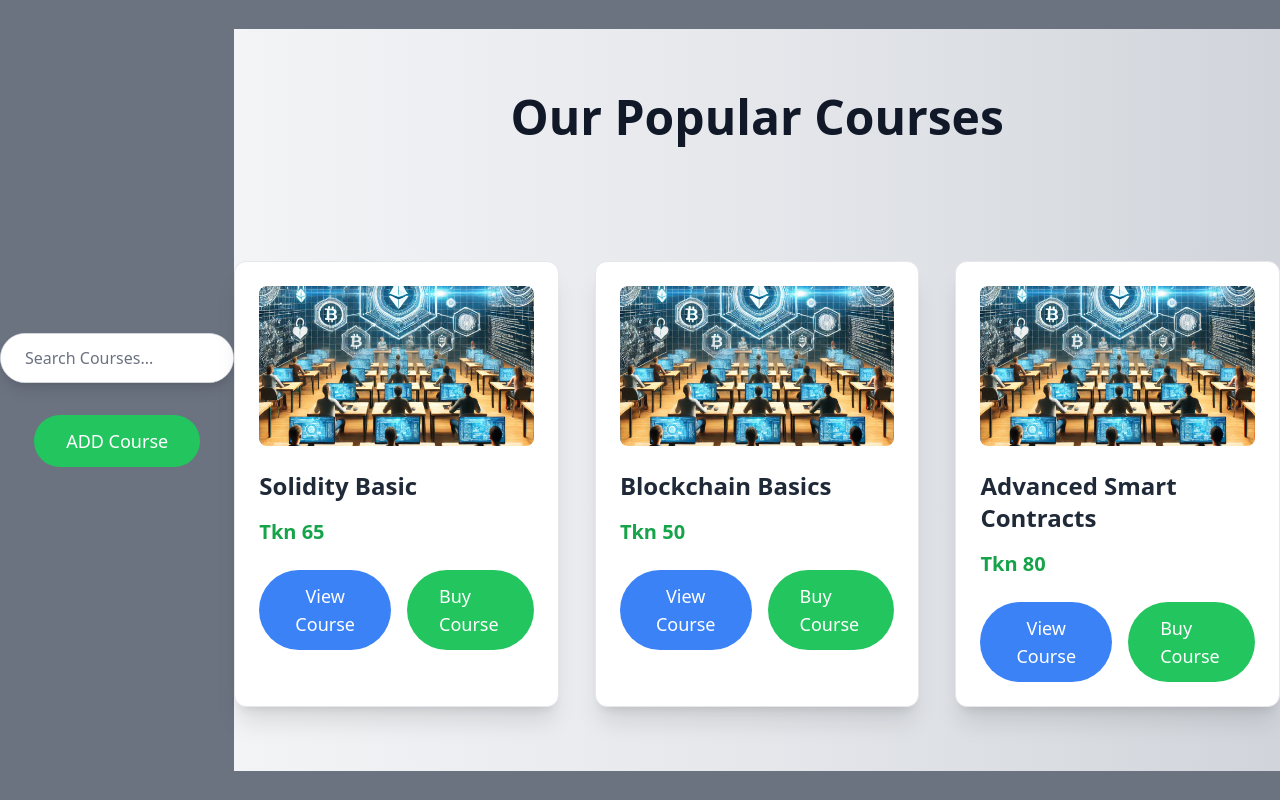
After one commit to brlamit/D-Academe, a PHP site: page /Admin/courses.php in a window 1280 px wide. The commit adds this page. Run offline with PHP 8.4, Linux system fonts and the light colour scheme; some libraries are stand-ins or nearby versions.

Commit message:
make able to add course to admin

```diff
--- a/D-Academe/Admin/Header.php
+++ b/D-Academe/Admin/Header.php
@@ -42,7 +42,7 @@ if (isset($_SESSION['email'], $_SESSION['name'], $_SESSION['profile_picture']))
         <ul class="flex gap-8">
             <li><a href="?page=home" class="text-lg font-medium hover:text-blue-300 transition-colors duration-200">Home</a></li>
             <li><a href="?page=live-class" class="text-lg font-medium hover:text-blue-300 transition-colors duration-200">Live Class</a></li>
-            <li><a href="./CourseUpload/my-courses.php" class="text-lg font-medium hover:text-blue-300 transition-colors duration-200">My Courses</a></li>
+            <li><a href="?page=courses" class="text-lg font-medium hover:text-blue-300 transition-colors duration-200">My Courses</a></li>
             <li><a href="?page=about" class="text-lg font-medium hover:text-blue-300 transition-colors duration-200">About</a></li>
             <li><a href="?page=help" class="text-lg font-medium hover:text-blue-300 transition-colors duration-200">Help</a></li>
         </ul>
--- /dev/null
+++ b/D-Academe/Admin/courses.php
@@ -0,0 +1,332 @@
+<!DOCTYPE html>
+<html lang="en">
+<head>
+    <meta charset="UTF-8">
+    <meta name="viewport" content="width=device-width, initial-scale=1.0">
+    <title>Buy Tokens</title>
+    <link href="https://cdn.jsdelivr.net/npm/tailwindcss@2.2.19/dist/tailwind.min.css" rel="stylesheet">
+    <script src="https://cdn.tailwindcss.com"></script>
+    <script src="https://cdn.jsdelivr.net/npm/web3/dist/web3.min.js"></script>
+    <style>
+        body {
+            margin-top: 100px;
+        }
+        header {
+            background: rgba(0, 0, 0, 0.8);
+            backdrop-filter: blur(10px);
+            transition: background-color 0.3s ease;
+            z-index: 50;
+        }
+        .container {
+            margin-top: 120px;
+        }
+    </style>
+    <style>
+        .cart-button {
+            position: absolute;
+            top: 10px;
+            right: 10px;
+            background-color: #1d4ed8; /* Tailwind blue-600 */
+            color: white;
+            padding: 8px 16px;
+            border-radius: 50%;
+            font-size: 1.25rem;
+            transition: transform 0.3s ease-in-out;
+        }
+        .cart-button:hover {
+            transform: scale(1.1);
+            background-color: #2563eb; /* Tailwind blue-700 */
+        }
+    </style>
+
+</head>
+<body class="bg-gray-500 text-white flex items-center justify-center min-h-screen">
+<section class="max-w-full mx-auto py-[24px] sm:py-14 overflow-x-clip left-6 right-6 ">
+                <div class=" text-white py-[12px] sm:py-6 left-6 right-6">
+                    <!-- <-- Search Bar -->
+            <div class="w-full max-w-lg relative mx-auto mb-8">
+                <div class="flex items-center border border-gray-300 rounded-full bg-white shadow-lg focus-within:ring-2 focus-within:ring-green-600">
+                    <input
+                        type="text"
+                        placeholder="Search Courses..."
+                        id="searchInput"
+                        class="w-full py-3 px-6 rounded-full text-gray-900 placeholder-gray-500 bg-white focus:outline-none"
+                        data-aos="fade-up"
+                        data-aos-delay="100"
+                    />
+                    <!-- <button
+                        class="absolute right-4 top-1 transform -translate-y-2 bg-transparent text-center text-black hover:text-green-600 focus:outline-none py-4"
+                        data-aos="fade-up"
+                        data-aos-delay="100"
+                    >
+                        <i class="fas fa-search"></i>
+                    </button> -->
+                </div>
+
+                <!-- Suggested Search Results -->
+                <div id="suggestions" class="absolute  mt-2 bg-white mb-8 mx-auto w-full text-left shadow-lg rounded-md z-10 hidden">
+                    <!-- Suggestions will be populated here -->
+                </div>
+            </div>
+            <div class="mt-6 flex gap-4 justify-center">
+                <!-- Button to add course goes here -->
+            <button
+                onclick="openAddCoursePopup()"
+                class="bg-green-500 hover:bg-green-600 text-white py-3 px-8 rounded-full text-lg transition duration-300 ease-in-out">
+                ADD Course
+            </button>
+        </div>
+            </section>
+            <div id="add-course-modal" class="fixed inset-0 bg-black bg-opacity-50 hidden flex justify-center items-center z-50">
+    <div class="bg-blue w-11/12 sm:w-3/4 lg:w-1/2 p-6 rounded-lg shadow-xl relative">
+
+        <!-- Close Button -->
+        <button
+            onclick="closeAddCoursePopup()"
+            class="absolute top-4 right-4 bg-red-500 hover:bg-red-600 text-white py-1 px-3 rounded-full text-sm">
+            ✕
+        </button>
+
+        <!-- Iframe -->
+        <iframe
+            src="addcourse.php"
+            class="w-full h-[500px] border rounded-lg shadow-sm"></iframe>
+
+        <!-- Close Button Below (optional) -->
+        <div class="mt-4 text-center">
+            <button
+                onclick="closeAddCoursePopup()"
+                class="bg-red-500 hover:bg-red-600 text-white py-2 px-6 rounded-full text-lg">
+                Close
+            </button>
+        </div>
+    </div>
+</div>
+
+<script>
+    function openAddCoursePopup() {
+        document.getElementById('add-course-modal').classList.remove('hidden');
+    }
+
+    function closeAddCoursePopup() {
+        document.getElementById('add-course-modal').classList.add('hidden');
+    }
+</script>
+
+
+
+
+     <!-- Popular Courses Section -->
+        <section class="py-16 text-centre bg-gradient-to-r from-gray-100 via-gray-200 to-gray-300" id="courses">
+            <h2 class="text-5xl text-center font-semibold text-gray-900 mx-auto">
+                Our Popular Courses
+            </h2>
+      <div class="container mx-auto">
+        <!-- Grid Layout with Responsive Design -->
+        <div class="grid grid-cols-1 sm:grid-cols-2 lg:grid-cols-3 xl:grid-cols-3 gap-9 justify-center">
+            <!-- Course Card 1 -->
+            <div class="course-card bg-white rounded-xl shadow-xl hover:shadow-lg transition-all duration-300 transform hover:scale-105 p-6 border border-gray-200 hover:border-green-400 relative" data-tags="solidity,basic,blockchain">
+            <img src="assets/img.webp" alt="Course Image" class="w-full h-40 object-cover rounded-lg mb-6 transition-transform duration-300 hover:scale-105">
+
+                <h3 class="text-2xl font-semibold text-gray-800 hover:text-green-500 transition-colors duration-300">Solidity Basic</h3>
+                <p class="text-xl font-bold text-green-600 mt-4">Tkn 65</p>
+                <!-- Buttons Section -->
+                <div class="mt-6 flex gap-4 justify-center">
+                    <button onclick="openModal('modal-1')" class="bg-blue-500 hover:bg-blue-600 text-white py-3 px-8 rounded-full text-lg transition duration-300 ease-in-out">View Course</button>
+                    <a href="index.php?page=solidity-basic" class="bg-green-500 hover:bg-green-600 text-white py-3 px-8 rounded-full text-lg transition duration-300 ease-in-out">Buy Course</a>
+                </div>
+            </div>
+
+            <!-- Course Card 2 -->
+            <div class="course-card bg-white rounded-xl shadow-xl hover:shadow-lg transition-all duration-300 transform hover:scale-105 p-6 border border-gray-200 hover:border-green-400 relative" data-tags="blockchain,basic,cryptography">
+            <img src="assets/img.webp" alt="Course Image" class="w-full h-40 object-cover rounded-lg mb-6 transition-transform duration-300 hover:scale-105">
+
+                <h3 class="text-2xl font-semibold text-gray-800 hover:text-green-500 transition-colors duration-300">Blockchain Basics</h3>
+                <p class="text-xl font-bold text-green-600 mt-4">Tkn 50</p>
+                <!-- Buttons Section -->
+                <div class="mt-6 flex gap-4 justify-center">
+                    <button onclick="openModal('modal-2')" class="bg-blue-500 hover:bg-blue-600 text-white py-3 px-8 rounded-full text-lg transition duration-300 ease-in-out">View Course</button>
+                    <a href="/course/3" class="bg-green-500 hover:bg-green-600 text-white py-3 px-8 rounded-full text-lg transition duration-300 ease-in-out">Buy Course</a>
+                </div>
+            </div>
+
+            <!-- Course Card 3 -->
+            <div class="course-card bg-white rounded-xl shadow-xl hover:shadow-lg transition-all duration-300 transform hover:scale-105 p-6 border border-gray-200 hover:border-green-400 relative" data-tags="smart contracts,advanced,solidity">
+          <img src="assets/img.webp" alt="Course Image" class="w-full h-40 object-cover rounded-lg mb-6 transition-transform duration-300 hover:scale-105">
+                <h3 class="text-2xl font-semibold text-gray-800 hover:text-green-500 transition-colors duration-300">Advanced Smart Contracts</h3>
+                <p class="text-xl font-bold text-green-600 mt-4">Tkn 80</p>
+                <!-- Buttons Section -->
+                <div class="mt-6 flex gap-4 justify-center">
+                    <button onclick="openModal('modal-3')" class="bg-blue-500 hover:bg-blue-600 text-white py-3 px-8 rounded-full text-lg transition duration-300 ease-in-out">View Course</button>
+                    <a href="/course/3" class="bg-green-500 hover:bg-green-600 text-white py-3 px-8 rounded-full text-lg transition duration-300 ease-in-out">Buy Course</a>
+                </div>
+            </div>
+        </div>
+    </div>
+</section>
+
+    <!-- Modals -->
+    <!-- Modal 1: Course Description for "Solidity Development" -->
+    <div id="modal-1" class="fixed inset-0 flex justify-center items-center bg-black bg-opacity-50 hidden">
+        <div class="bg-white p-6 rounded-lg w-96">
+            <h2 class="text-2xl font-semibold text-gray-800 mb-4">Solidity Development</h2>
+            <p class="text-lg text-gray-700">Learn how to build decentralized applications (dApps) and smart contracts on the Ethereum blockchain using Solidity. This course covers the fundamentals of Solidity programming and helps you build a solid foundation for blockchain development.</p>
+            <!-- <p class="text-lg text-gray-700 mt-4">Instructor: Suyan Thapa</p> -->
+            <p class="text-lg text-gray-700">Duration:2min 11sec</p>
+            <p class="text-xl font-bold text-green-600 mt-4">Tkn 65</p>
+            <div class="mt-6 flex justify-end">
+                <button onclick="closeModal('modal-1')" class="bg-red-500 hover:bg-red-600 text-white py-2 px-6 rounded-full text-lg">Close</button>
+            </div>
+        </div>
+    </div>
+
+    <!-- Modal 2: Course Description for "Blockchain Basics" -->
+    <div id="modal-2" class="fixed inset-0 flex justify-center items-center bg-black bg-opacity-50 hidden">
+        <div class="bg-white p-6 rounded-lg w-96">
+            <h2 class="text-2xl font-semibold text-gray-800 mb-4">Blockchain Basics</h2>
+            <p class="text-lg text-gray-700">This course introduces you to the foundational concepts of blockchain technology. Learn about decentralized systems, cryptography, and how blockchain is changing industries worldwide.</p>
+            <p class="text-lg text-gray-700 mt-4">Instructor: Anupama Karki</p>
+            <p class="text-lg text-gray-700">Duration: 10hrs 20min</p>
+            <p class="text-xl font-bold text-green-600 mt-4">Tkn 50</p>
+            <div class="mt-6 flex justify-end">
+                <button onclick="closeModal('modal-2')" class="bg-red-500 hover:bg-red-600 text-white py-2 px-6 rounded-full text-lg">Close</button>
+            </div>
+        </div>
+    </div>
+
+    <!-- Modal 3: Course Description for "Advanced Smart Contracts" -->
+    <div id="modal-3" class="fixed inset-0 flex justify-center items-center bg-black bg-opacity-50 hidden">
+        <div class="bg-white p-6 rounded-lg w-96">
+            <h2 class="text-2xl font-semibold text-gray-800 mb-4">Advanced Smart Contracts</h2>
+            <p class="text-lg text-gray-700">Dive deep into the world of smart contracts with advanced topics, such as optimizing code, integrating with decentralized oracles, and using smart contracts in real-world applications.</p>
+            <p class="text-lg text-gray-700 mt-4">Instructor: Bikash Khadka</p>
+            <p class="text-lg text-gray-700">Duration: 15hrs</p>
+            <p class="text-xl font-bold text-green-600 mt-4">Tkn 80</p>
+            <div class="mt-6 flex justify-end">
+                <button onclick="closeModal('modal-3')" class="bg-red-500 hover:bg-red-600 text-white py-2 px-6 rounded-full text-lg">Close</button>
+            </div>
+        </div>
+    </div>
+
+    <!-- Font Awesome and Tailwind JS -->
+    <script src="https://cdnjs.cloudflare.com/ajax/libs/font-awesome/5.15.4/js/all.min.js"></script>
+    <script>
+        // Function to open modal
+        function openModal(modalId) {
+            document.getElementById(modalId).classList.remove('hidden');
+        }
+
+        // Function to close modal
+        function closeModal(modalId) {
+            document.getElementById(modalId).classList.add('hidden');
+        }
+    </script>
+<script>
+    // Get the search input, suggestion container, and learning paths
+    const searchInput = document.getElementById('searchInput');
+    const suggestionsContainer = document.getElementById('suggestions');
+    const learningPaths = document.querySelectorAll('.course-card'); // Assuming each course is wrapped in a 'course-card' class
+
+    // Function to get unique tags from learning paths
+    function getTags() {
+        let tags = [];
+        learningPaths.forEach(path => {
+            const pathTags = path.getAttribute('data-tags').split(','); // assuming tags are comma-separated
+            tags = [...tags, ...pathTags];
+        });
+        return [...new Set(tags)].sort(); // Return unique and sorted tags
+    }
+
+    // Function to display suggestions
+    function displaySuggestions(query) {
+        const tags = getTags(); // Get all available tags
+        const filteredTags = tags.filter(tag => tag.toLowerCase().includes(query.toLowerCase())); // Filter by user input
+
+               // Clear and update the suggestions container
+               suggestionsContainer.innerHTML = '';
+        if (filteredTags.length > 0 && query !== '') {
+            filteredTags.forEach(tag => {
+                const suggestion = document.createElement('div');
+                suggestion.className = 'px-4 py-2 cursor-pointer hover:bg-gray-200 text-gray-900';
+                suggestion.textContent = tag;
+
+                // Add event listener for suggestion click
+                suggestion.addEventListener('click', () => {
+                    searchInput.value = tag;
+                    filterCourses(tag);
+                    suggestionsContainer.classList.add('hidden'); // Hide suggestions after selection
+                });
+
+                suggestionsContainer.appendChild(suggestion);
+            });
+            suggestionsContainer.classList.remove('hidden');
+        } else {
+            suggestionsContainer.classList.add('hidden'); // Hide if no results
+        }
+    }
+
+    // Function to filter courses based on query
+    function filterCourses(query) {
+        learningPaths.forEach(path => {
+            const tags = path.getAttribute('data-tags').toLowerCase().split(',');
+            if (tags.includes(query.toLowerCase())) {
+                path.classList.remove('hidden'); // Show course
+            } else {
+                path.classList.add('hidden'); // Hide course
+            }
+        });
+    }
+
+    // Event listener for search input
+    searchInput.addEventListener('input', (event) => {
+        const query = event.target.value.trim();
+        displaySuggestions(query);
+        if (query === '') {
+            // Show all courses if query is empty
+            learningPaths.forEach(path => path.classList.remove('hidden'));
+        }
+    });
+
+    // Close suggestions on click outside
+    document.addEventListener('click', (event) => {
+        if (!searchInput.contains(event.target) && !suggestionsContainer.contains(event.target)) {
+            suggestionsContainer.classList.add('hidden');
+        }
+    });
+</script>
+<script>
+    async function fetchCourses() {
+    try {
+        const response = await fetch('addcourse.php'); // Replace with your backend URL
+        const courses = await response.json();
+
+        // Get the container where courses are displayed
+        const courseContainer = document.querySelector('#courses .grid');
+        courseContainer.innerHTML = ''; // Clear existing courses
+
+        // Add each course dynamically
+        courses.forEach(course => {
+            const courseCard = `
+                <div class="course-card bg-white rounded-xl shadow-xl hover:shadow-lg transition-all duration-300 transform hover:scale-105 p-6 border border-gray-200 hover:border-green-400 relative" data-tags="${course.tags}">
+                    <img src="${course.image}" alt="Course Image" class="w-full h-40 object-cover rounded-lg mb-6 transition-transform duration-300 hover:scale-105">
+                    <h3 class="text-2xl font-semibold text-gray-800 hover:text-green-500 transition-colors duration-300">${course.title}</h3>
+                    <p class="text-xl font-bold text-green-600 mt-4">Tkn ${course.price}</p>
+                    <div class="mt-6 flex gap-4 justify-center">
+                        <button onclick="viewCourse('${course.title}')" class="bg-blue-500 hover:bg-blue-600 text-white py-3 px-8 rounded-full text-lg transition duration-300 ease-in-out">View Course</button>
+                        <button onclick="buyCourse('${course.title}')" class="bg-green-500 hover:bg-green-600 text-white py-3 px-8 rounded-full text-lg transition duration-300 ease-in-out">Buy Course</button>
+                    </div>
+                </div>
+            `;
+            courseContainer.insertAdjacentHTML('beforeend', courseCard);
+        });
+    } catch (error) {
+        console.error('Error fetching courses:', error);
+    }
+}
+
+// Trigger this function on page load
+document.addEventListener('DOMContentLoaded', fetchCourses);
+
+</script>
+</body>
+</html>
--- a/D-Academe/Admin/index.php
+++ b/D-Academe/Admin/index.php
@@ -23,7 +23,7 @@
         $page = $_GET['page'] ?? 'home';
 
         // Use a safe approach to include files to prevent potential security risks
-        $allowedPages = ['home','solidity-basic', 'live-class','about',  'help', 'Solidity-Disc', 'Solidity-Course','userregister','Clarity_course']; // Add allowed pages here
+        $allowedPages = ['home','solidity-basic', 'live-class','about','courses',  'help', 'Solidity-Disc', 'Solidity-Course','userregister','Clarity_course']; // Add allowed pages here
         if (in_array($page, $allowedPages)) {
             include $page . '.php';
         } else {
```
Also changed, not shown: D-Academe/Admin/CourseUpload/My-Courses.php (deleted, +0 -55 lines), D-Academe/Admin/CourseUpload/dbconnection.php (deleted, +0 -15 lines).
